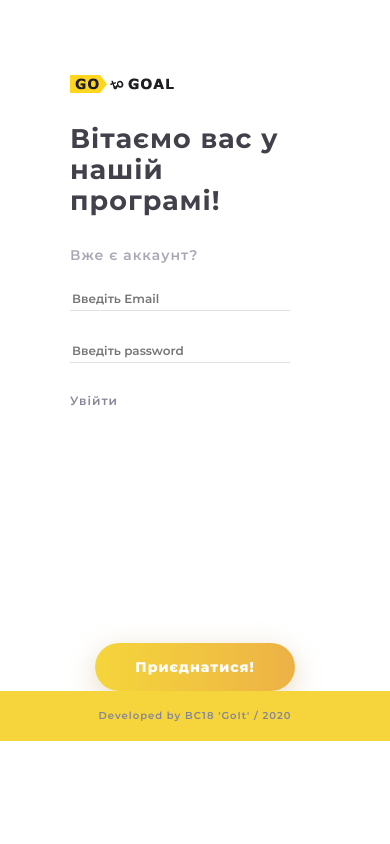
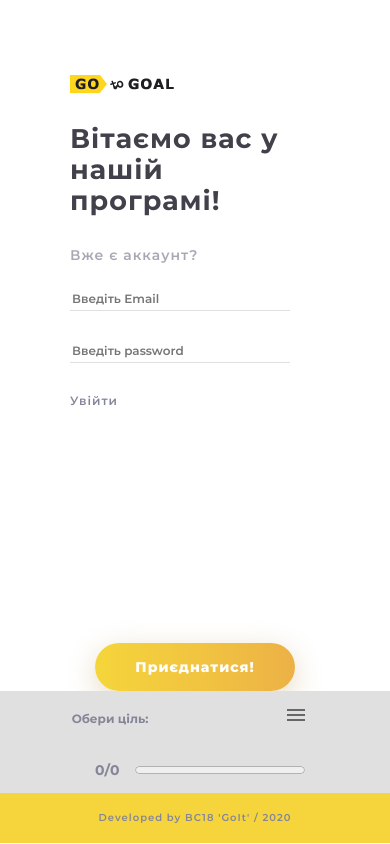
Before and after one commit to Serhii-Zuiev/Go-to-goal, a React (Create React App) app: page / in a window 390 px wide. Built offline with nearby package versions, Linux system fonts and the light colour scheme.

Commit message:
some css for current goal + progress bar

```diff
--- a/src/components/footer/Footer.js
+++ b/src/components/footer/Footer.js
@@ -1,10 +1,22 @@
 import React from 'react'
 // eslint-disable-next-line
 import styles from './futter.module.css'
+import CurrentGoal from '../pages/tasks-page/current-goal/CurrentGoal';
+import ProgressBar from './../pages/tasks-page/progress-bar/ProgressBar';
 
 const Footer = () => {
     return (
-       <footer>Developed by BC18 'GoIt'  /  2020</footer>
+        <>
+        <div className={styles.foncolor}>
+            <div className={styles.progressCurrentMobile}>
+            <CurrentGoal />
+            <ProgressBar />
+            </div>
+        </div>
+
+
+       <footer className={styles.footer}>Developed by BC18 'GoIt'  /  2020</footer>
+       </>
     );
 }
 
--- a/src/components/footer/futter.module.css
+++ b/src/components/footer/futter.module.css
@@ -1,4 +1,5 @@
-footer{
+@media (max-width: 767px){
+    .footer{
         display: flex;
         justify-content: center;
         align-items: center;
@@ -12,3 +13,34 @@ footer{
         letter-spacing: 1px;
         color: #858598;
     }
+    .progressCurrentMobile{
+        width: 250px;
+        bottom: 85%;
+        margin: 0 auto;
+      }
+      .foncolor{
+          background-color: #e0e0e0;
+      }
+}
+
+
+
+  @media (min-width: 768px){
+    .progressCurrentMobile{
+        display: none;
+    }
+    .footer{
+        display: flex;
+        justify-content: center;
+        align-items: center;
+        width: 100%;
+        height: 50px;
+        background-color: #f5d53b;
+
+        font-family: "Montserrat";
+        font-size: 10px;
+        font-weight: 600;
+        letter-spacing: 1px;
+        color: #858598;
+    }
+  }
--- a/src/components/header/Header.js
+++ b/src/components/header/Header.js
@@ -13,7 +13,8 @@ const Header = ({ pageOfHeader }) => {
   const AUTH_PAGE = "auth";
   const GOALS_PAGE = "goals";
   const TSASKS_PAGE = "tasks";
-  const IS_BIG_VERSION = window.innerWidth > 767;
+  const IS_BIG_VERSION = window.innerWidth >= 768;
+  const IS_MOBILE_VERSION = window.innerWidth < 767
 
   let content = (
     <>
@@ -46,13 +47,12 @@ const Header = ({ pageOfHeader }) => {
       </>
     );
   }
-
   if ((pageOfHeader === TSASKS_PAGE) && IS_BIG_VERSION) {
     content = (
       <>
         <img src={logo} alt="Лого" />
-        <CurrentGoal />
-        <ProgressBar />
+          <CurrentGoal />
+          <ProgressBar />
         <div className={styles.goalPageNavContainer}>
         <NavLinkToTasks pageOfHeader={pageOfHeader}/>
         <UserInfoCard />
@@ -60,7 +60,6 @@ const Header = ({ pageOfHeader }) => {
       </>
     );
   }
-
   if ((pageOfHeader === TSASKS_PAGE || pageOfHeader === GOALS_PAGE) && !IS_BIG_VERSION) {
     content = (
       <>
--- a/src/components/header/header.module.css
+++ b/src/components/header/header.module.css
@@ -32,7 +32,9 @@
   .header {
     padding-top: 75px;
     padding-bottom: 30px;
+
   }
+
 }
 
 @media (min-width: 768px) {
--- a/src/components/pages/tasks-page/congratulation/Congratulation.js
+++ b/src/components/pages/tasks-page/congratulation/Congratulation.js
@@ -8,7 +8,7 @@ const Congratulation = ({target, token, goalOperation, tasks}) => {
         <div className={s.container}>
             <div className={s.modal}>
                 <h1 className={s.congrats}>Вітаємо</h1>
-    <p className={s.textInform}>Ти отримуєш  {target}</p>
+    <p className={s.textInform}>Ти отримуєш</p>
                 <div className={s.flagContainer}>
                     <p className={s.textPrise}>{target}</p>
                     <p className={s.textNewTask}>Час обрати нову ціль</p>
--- a/src/components/pages/tasks-page/current-goal/CurrentGoal.js
+++ b/src/components/pages/tasks-page/current-goal/CurrentGoal.js
@@ -58,14 +58,14 @@ const CurrentGoal = () => {
       <>
         {isMenuOpen && (
           <Congratulation
-            target={"писюн и чипсы"}
+            target={myGoal}
             goalOperation={goalOperation}
           />
         )}
 
         <div className={s.goal}>
           <div className={s.goalLogo}>
-            <p className={s.goalName}> Mоя ціль: </p>
+            <p className={s.goalName}>Mоя ціль: </p>
             <button
               type="button"
               className={percent < 100 ? s.goalBtn : s.goalBtnActive}
@@ -89,7 +89,7 @@ const CurrentGoal = () => {
       <>
         <div className={s.goal}>
           <div className={s.goalLogo}>
-            <p className={s.goalName}> Обери ціль: </p>
+            <p className={s.goalName}>Обери ціль: </p>
           </div>
         <CustomizedMenus goalsList={allGoalsState} getGoal={getGoal}/>
         </div>
--- a/src/components/pages/tasks-page/current-goal/current-goal.module.css
+++ b/src/components/pages/tasks-page/current-goal/current-goal.module.css
@@ -64,11 +64,8 @@
     outline: none;
   }
 
-
-
   @media screen and (max-width: 767px) {
-
-    .goalName {
-      display: none;
+    .goalBtn{
+      background-color:#FFFFFF;
     }
   }
--- a/src/components/pages/tasks-page/progress-bar/ProgressBarRender.js
+++ b/src/components/pages/tasks-page/progress-bar/ProgressBarRender.js
@@ -4,11 +4,11 @@ import style from "./progressBar.module.css"
 const ProgressBarRender = ({fact, planing}) => {
     return(
         <>
-        <div >
-            <span className={style.progressNumber}>{fact || 0}</span>
-            <span className={style.progressNumber}>/</span>
-            <span className={style.progressNumber}>{planing || 0}</span>
-            <progress max={planing} value={fact}/>
+        <div className={style.progress}>
+            <span className={style.progressScore}>{fact || 0}</span>
+            <span className={style.progressScore}>/</span>
+            <span className={style.progressScore}>{planing || 0}</span>
+            <progress max={planing} value={fact} className={style.progresBar}/>
         </div>
         </>
     )
--- a/src/components/pages/tasks-page/progress-bar/progressBar.module.css
+++ b/src/components/pages/tasks-page/progress-bar/progressBar.module.css
@@ -1,6 +1,7 @@
+
 .progress {
-    width: 360px;
-    padding-left: 30px;
+    width: 300px;
+    padding-left: 25px;
     display: flex;
     justify-content: center;
     align-items: center;
@@ -11,7 +12,7 @@
     font-family: 'Montserrat';
     font-weight: 700;
     font-size: 14px;
-    width: 100px;
+    /* width: 100px; */
     margin: 0;
   }
 
@@ -19,7 +20,7 @@
     width: 250px;
     color: #000;
     overflow: hidden;
-    margin: 10px;
+    margin: 15px;
   }
 
   .total {
```
Lines whose indentation alone changed are shown as unchanged.
